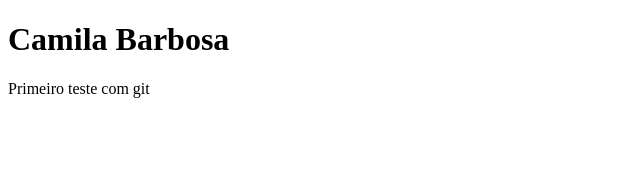
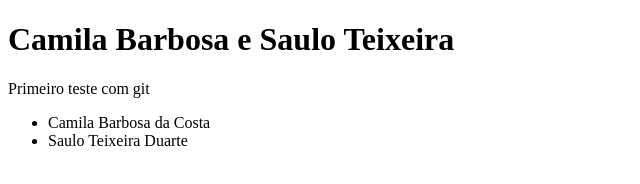
Before and after one commit to cbarbosacosta/html_inicial, a plain HTML site: page index.html in a window 1280 px wide. Shown: the whole page, without its empty margins (0-640 px from the left). Drawn offline with Linux system fonts and the light colour scheme.

Commit message:
commit pessoa 2

```diff
--- a/index.html
+++ b/index.html
@@ -5,8 +5,13 @@
 </head>
 <body>
 
-<h1>Camila Barbosa</h1>
+<h1>Camila Barbosa e Saulo Teixeira</h1>
 <p>Primeiro teste com git</p>
+
+<ul>
+    <li>Camila Barbosa da Costa</li>
+    <li>Saulo Teixeira Duarte</li>
+</ul>
 
 </body>
 </html>
```
